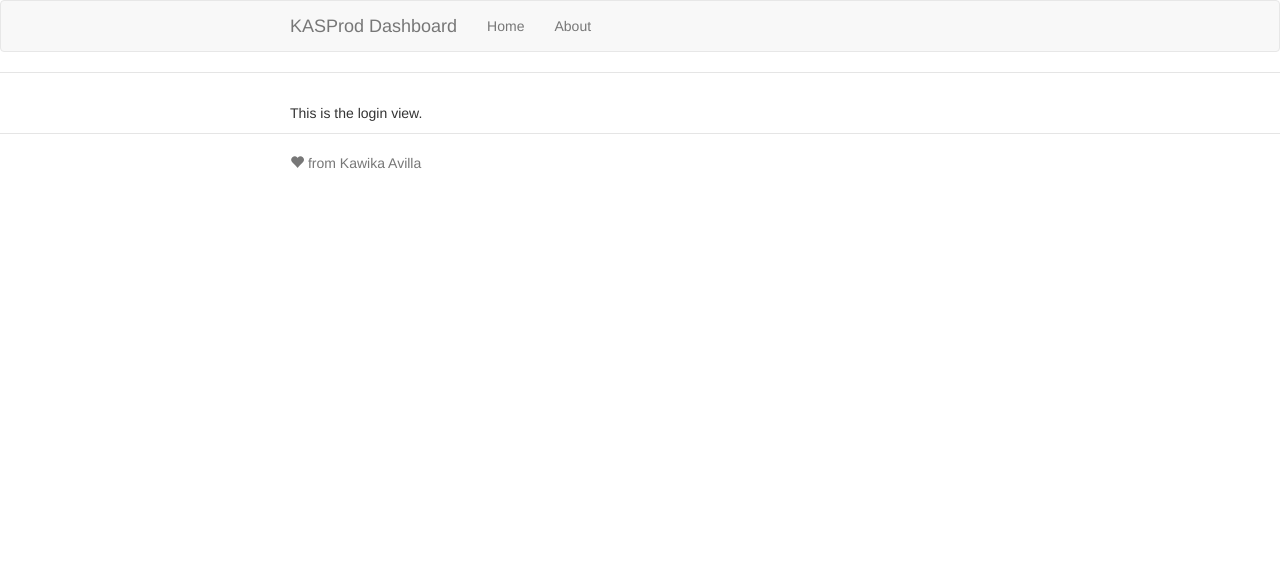
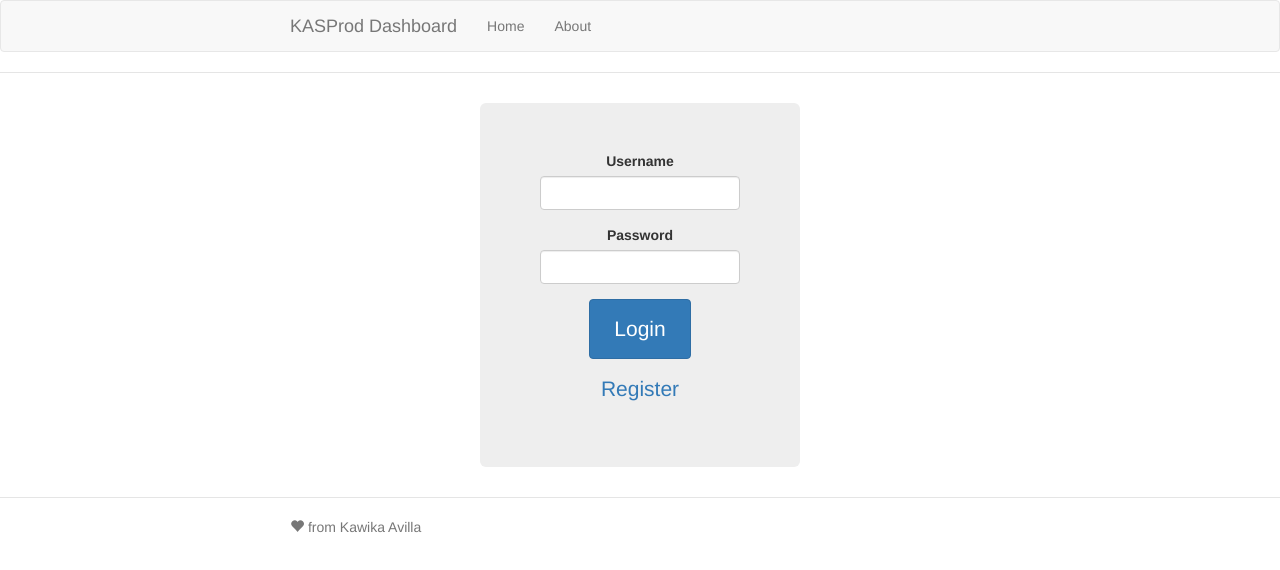
Before and after one commit to kasper-productions/kasper-productions.dashboard, a website: page app/index.html in a window 1280 px wide. Drawn offline with nearby package versions, Linux system fonts and the light colour scheme; some packages are replaced by stand-ins of ours; files that its build step writes are made by us from their sources.

Commit message:
added some login html

```diff
--- a/app/views/login.html
+++ b/app/views/login.html
@@ -1 +1,31 @@
-<p>This is the login view.</p>
+<div class="col-md-6 col-md-offset-3">
+  <div class="jumbotron">
+    <form name="form" ng-submit="vm.login()" role="form">
+      <div class="form-group">
+        <label for="username">
+          Username
+        </label>
+        <input type="text"
+               name="username"
+               id="username"
+               class="form-control"
+               ng-model="vm.username"/>
+      </div>
+      <div class="form-group">
+        <label for="password">
+          Password
+        </label>
+        <input type="password"
+               name="password"
+               id="password"
+               class="form-control"
+               ng-model="vm.password"/>
+      </div>
+      <div class="form-actions">
+        <button type="submit" class="btn btn-primary">Login</button>
+        <a href="#!/register" class="btn btn-link">Register</a>
+      </div>
+    </form>
+  </div>
+
+</div>
```
